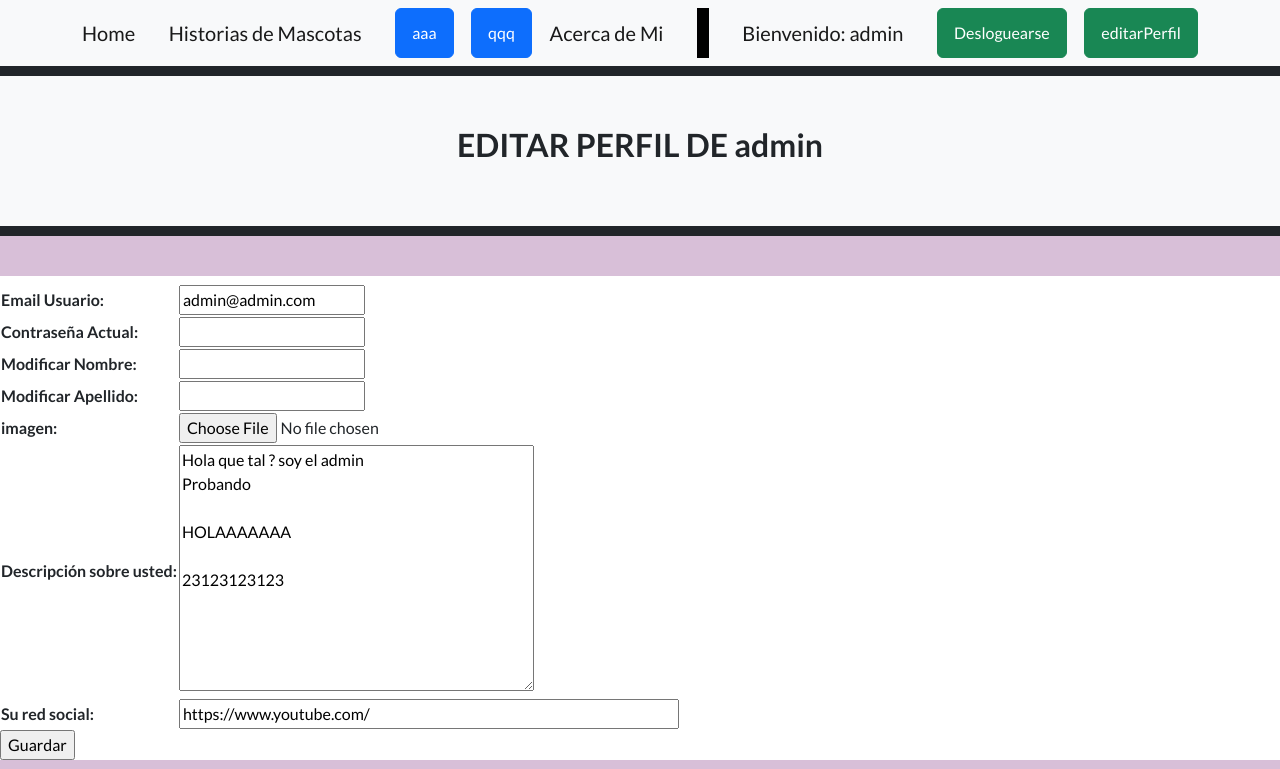
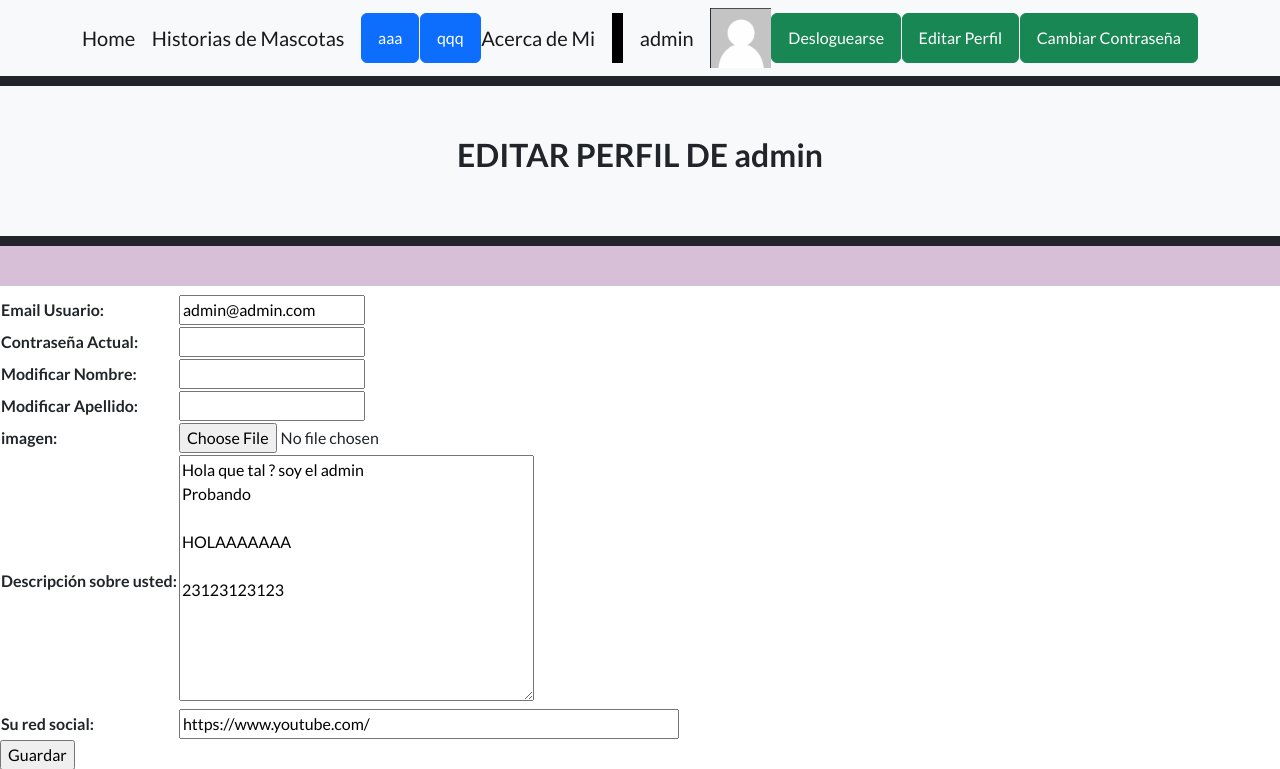
Before and after one commit to ldcomba/ProyectoFinalComba_HistoriaMascotas, a Django app: page /AppAccounts/editarPerfil/ in a window 1280 px wide. Shown: the top 769 px of the page. Run offline with Django 4.2, Linux system fonts and the light colour scheme; a user stored in the database is signed in; data comes from the database, SQL or seed files in the repository; both versions use the stored data as it was after the commit; some libraries are stand-ins or nearby versions.

Commit message:
Obtain Avatar y cambio de contraseña  terminado

```diff
--- a/AppAccounts/forms.py
+++ b/AppAccounts/forms.py
@@ -1,6 +1,7 @@
 from django import forms
 from django.contrib.auth.forms import UserCreationForm,UserChangeForm,PasswordChangeForm
 from django.contrib.auth.models import User
+from django.utils.translation import gettext as _
 
 
 class RegistroUsuarioForm(UserCreationForm):
@@ -24,7 +25,6 @@ class UserEditForm(UserChangeForm,forms.Form):
     descripcion = forms.CharField(widget=forms.Textarea, label='Descripción sobre usted',required=False)
     linkPaginaWeb=forms.URLField(label='Su red social',required=False,widget=forms.TextInput(attrs={'style': 'width: 500px;'}))
 
-
     class Meta:
         model=User
         fields = ["email", "password","first_name", "last_name"]
@@ -32,6 +32,7 @@ class UserEditForm(UserChangeForm,forms.Form):
 
 
 
-class CambiarContrasegnaForm(UserCreationForm):
-    password1= forms.CharField(label="Nueva Contraseña", widget=forms.PasswordInput)
-    password2= forms.CharField(label="Confirmar Nueva Contraseña", widget=forms.PasswordInput)
+class CambiarContrasegnaForm(PasswordChangeForm):
+    old_password = forms.CharField(label="Contraseña Actual", widget=forms.PasswordInput(attrs={'style': 'height: 50px;'}))
+    new_password1 = forms.CharField(label="Nueva Contraseña", widget=forms.PasswordInput(attrs={'style': 'height: 50px;'}))
+    new_password2 = forms.CharField(label="Repetir nueva contraseña", widget=forms.PasswordInput(attrs={'style': 'height: 50px;'}))
--- a/AppAccounts/templates/03_editarPerfil.html
+++ b/AppAccounts/templates/03_editarPerfil.html
@@ -4,7 +4,10 @@
 {% block titulo %} EDITAR PERFIL DE {{ nombreusuario }} {% endblock %}
 
 {% block contenido_que_cambia %}
-   <H3>{{ mensaje }}</H3>
+<style>  .red-text {color: red;}</style>
+<H3 class="red-text" style="padding-left: 40px;"> {{ mensaje }}</H3>
+
+
    <form action="{% url 'AppAccounts:editarPerfil' %}" method="POST" enctype="multipart/form-data"> {% csrf_token %}
     <table>
         {{ form.as_table}}
--- a/AppAccounts/urls.py
+++ b/AppAccounts/urls.py
@@ -11,4 +11,6 @@ urlpatterns = [
     path('login/',login_request, name='login'),
     path('register/', register, name='register'),
     path('editarPerfil/', editarPerfil, name='editarPerfil'),
+    #path('cambiarPass/',cambiarPass, name='cambiarPass'),
+    path('cambiarPass/', CambiarContrasenaView.as_view(), name='cambiarPass'),
 ]
--- a/AppAccounts/views.py
+++ b/AppAccounts/views.py
@@ -1,13 +1,20 @@
 from django.shortcuts import render
 from django.contrib.auth.forms import AuthenticationForm, UserCreationForm
-from django.contrib.auth import login, authenticate
+from django.contrib.auth import login, authenticate, update_session_auth_hash
 from .models import PerfilUsuario #Curso, Profesor, Estudiante, Avatar
-from .forms import RegistroUsuarioForm,UserEditForm
+from .forms import RegistroUsuarioForm,UserEditForm,CambiarContrasegnaForm
 from django.core.files.storage import default_storage
 from django.core.files.base import ContentFile
 
+from AppPages.views import obtenerAvatar
+from django.contrib.auth.forms import SetPasswordForm
+from django.contrib.auth.views import PasswordChangeView
+from django.urls import reverse_lazy
+from django.contrib.messages.views import SuccessMessageMixin
 
 # Create your views here.
+
+
 def login_request(request):
     if request.method=="POST":
         form=AuthenticationForm(request, data=request.POST)
@@ -18,7 +25,7 @@ def login_request(request):
             usuario=authenticate(username=usu, password=clave)
             if usuario is not None:
                 login(request, usuario)
-                return render(request, "01_home.html", {"mensaje":f"Usuario {usu} logueado correctamente"})
+                return render(request, "01_home.html", {"mensaje":f"Usuario {usu} logueado correctamente",  "avatar":obtenerAvatar(request)})
             else:
                 return render(request, "01_login.html", {"form":form, "mensaje":"Datos Invalidos"})
         else:
@@ -34,7 +41,7 @@ def register(request):
             if form.is_valid():
                 username=form.cleaned_data['username']
                 form.save()
-                return render(request, "01_home.html", {"mensaje":"Usuario Creado :)"})
+                return render(request, "01_home.html", {"mensaje":"Usuario Creado :)",  "avatar":obtenerAvatar(request)})
 
             else:
                 form=RegistroUsuarioForm()
@@ -64,25 +71,69 @@ def editarPerfil(request):
             #usuario.password2=info["password2"]
             usuario.first_name=info["first_name"]
             usuario.last_name=info["last_name"]
-            usuario.save()
+            password = info["password"]
+            if not authenticate(username=usuario.username, password=password):
+                return render(request,"03_editarPerfil.html",{"form": form,"nombreusuario": usuario.username,"mensaje": "Contraseña incorrecta" ,  "avatar":obtenerAvatar(request)})
+            else:
+                usuario.save()
 
-            if "imagen" in request.FILES:
-                # avatarViejo=perfilUsuario.objects.filter(user=request.user)
-                # if len(avatarViejo)>0:
-                #     avatarViejo[0].delete()
-                if perfilUsuario.imagen:
-                    default_storage.delete(perfilUsuario.imagen.name)
-                perfilUsuario.imagen = request.FILES["imagen"]
+                if "imagen" in request.FILES:
+                    # avatarViejo=perfilUsuario.objects.filter(user=request.user)
+                    # if len(avatarViejo)>0:
+                    #     avatarViejo[0].delete()
+                    if perfilUsuario.imagen:
+                        default_storage.delete(perfilUsuario.imagen.name)
+                    perfilUsuario.imagen = request.FILES["imagen"]
 
-            perfilUsuario.linkPaginaWeb=info["linkPaginaWeb"]
-            perfilUsuario.descripcion=info["descripcion"]
-            perfilUsuario.save()
+                perfilUsuario.linkPaginaWeb=info["linkPaginaWeb"]
+                perfilUsuario.descripcion=info["descripcion"]
+                perfilUsuario.save()
 
-            return render(request,"01_home.html",{"mensaje": f"usuario {usuario.username} editado correctamente"})
+                return render(request,"01_home.html",{"mensaje": f"usuario {usuario.username} editado correctamente",  "avatar":obtenerAvatar(request)})
         else:
-            return render(request, "03_editarPerfil.html", {"form": form, "nombreusuario":usuario.username, "mensaje":"Datos invalidos"})
+            return render(request, "03_editarPerfil.html", {"form": form, "nombreusuario":usuario.username, "mensaje":"Datos invalidos",  "avatar":obtenerAvatar(request)})
     else:
         mensaje=""
         form=UserEditForm(instance=usuario,initial={"descripcion":perfilUsuario.descripcion,"linkPaginaWeb":perfilUsuario.linkPaginaWeb,"imagen":perfilUsuario.imagen})
 
-        return render(request, "03_editarPerfil.html", {"form": form, "nombreusuario":usuario.username, "mensaje":mensaje})
+        return render(request, "03_editarPerfil.html", {"form": form, "nombreusuario":usuario.username, "mensaje":mensaje,  "avatar":obtenerAvatar(request)})
+
+
+# def cambiarPass(request):
+
+#     usuario = request.user
+#     if request.method == "POST":
+#         form = CambiarContrasegnaForm(request.POST)
+#         if form.is_valid():
+#             # Obtenemos la contraseña actual del formulario
+#             old_password = form.cleaned_data['old_password']
+#             # Verificamos que la contraseña actual sea correcta
+#             if usuario.check_password(old_password):
+#                 # Cambiamos la contraseña del usuario
+#                 new_password = form.cleaned_data['new_password1']
+#                 usuario.set_password(new_password)
+#                 usuario.save()
+#                 # Actualizamos la sesión de autenticación
+#                 update_session_auth_hash(request, usuario)
+#                 return render(request, "01_home.html", {"mensaje": f"Contraseña de {usuario.username} cambiada correctamente"})
+#             else:
+
+#                 return render(request, "04_cambiarPass.html", {"form": form, "nombreusuario": usuario.username, "mensaje": "Contraseña actual incorrecta"})
+#         else:
+#             mensaje=form.is_valid()
+#             return render(request, "04_cambiarPass.html", {"form": form, "nombreusuario": usuario.username, "mensaje": mensaje})
+#     else:
+#         mensaje = ""
+#         form = CambiarContrasegnaForm(usuario)
+#         return render(request, "04_cambiarPass.html", {"form": form, "nombreusuario": usuario.username, "mensaje": mensaje})
+
+
+class CambiarContrasenaView(SuccessMessageMixin,PasswordChangeView):
+    template_name = '04_cambiarPass.html'
+    form_class = CambiarContrasegnaForm  # Utiliza tu formulario personalizado
+    success_url =  reverse_lazy('home')  # Define la URL a la que redirigir después de cambiar la contraseña
+    success_message = "Contraseña cambiada correctamente"  # Mensaje de éxito
+    def get_context_data(self, **kwargs):
+            context = super().get_context_data(**kwargs)
+            context['avatar'] = obtenerAvatar(self.request) # Add the "avatar" variable to the context
+            return context
--- a/AppPages/templates/00_padre.html
+++ b/AppPages/templates/00_padre.html
@@ -37,15 +37,15 @@
 
                 {% if user.is_authenticated %}
 
-                <a class="navbar-brand"> Bienvenido: {{ user.username }} </a>
-
+                <a class="navbar-brand">  {{ user.username }} </a>
+                <img src="{{ avatar }}" alt="avatar" style="width:auto;height:60px;" >
 
 
 
                 <a class="btn btn-success" href="{% url 'AppAccounts:logout' %}">Desloguearse</a>
 
-                <a class="btn btn-success" href="{% url 'AppAccounts:editarPerfil' %}">editarPerfil</a>
-
+                <a class="btn btn-success" href="{% url 'AppAccounts:editarPerfil' %}">Editar Perfil</a>
+                <a class="btn btn-success" href="{% url 'AppAccounts:cambiarPass' %}">Cambiar Contraseña</a>
                 {% else %}
                 <a class="btn btn-success" href="{% url 'AppAccounts:login' %}">Loguearse</a>
                 <a class="btn btn-success" href="{% url 'AppAccounts:register' %}">Registrarse</a>
--- a/AppPages/views.py
+++ b/AppPages/views.py
@@ -1,16 +1,28 @@
 from django.shortcuts import render
 from .models import Mascota
+from AppAccounts.models import PerfilUsuario
 
 #from .models import Impresora, RolloFilamento, Archivo3mf
 from django.http import HttpResponse
 #from .forms import ImpresoraForm, RolloFilamentoForm, Archivo3mfForm
+from django.db.models import Q
+# Create your views here.
 
-# Create your views here.
+
+def obtenerAvatar(request):
+    #avatares=PerfilUsuario.objects.filter(user=request.user.id)
+    avatares = PerfilUsuario.objects.filter(Q(user=request.user.id) & Q(imagen__isnull=False) & ~Q(imagen=''))
+    if len(avatares)!=0:
+        return avatares[0].imagen.url
+    else:
+        return "/media/avatars/avatarpordefecto.png"
+
+
 def home (request):
-    return render(request,"01_home.html")
+    return render(request,"01_home.html",{"avatar":obtenerAvatar(request)})
 
 def aboutMe (request):
-    return render(request,"02_aboutMe.html")
+    return render(request,"02_aboutMe.html",{"avatar":obtenerAvatar(request)})
 
 
 def routePages(request):
@@ -24,7 +36,7 @@ def routePages(request):
         else:
             mensaje=""
 
-    return render(request, "03_routePages.html",{"mascotasHistorias":mascotasHistorias,"mensaje":mensaje})
+    return render(request, "03_routePages.html",{"mascotasHistorias":mascotasHistorias,"mensaje":mensaje,"avatar":obtenerAvatar(request)})
 
 
 def routePagesId (request,id):
@@ -34,4 +46,4 @@ def routePagesId (request,id):
     else:
         mensaje=""
 
-    return render(request, "04_routePagesId.html",{"mascotasHistorias":mascotasHistorias,"mensaje":mensaje})
+    return render(request, "04_routePagesId.html",{"mascotasHistorias":mascotasHistorias,"mensaje":mensaje,"avatar":obtenerAvatar(request)})
```
Also changed, not shown: AppAccounts/templates/04_cambiarPass.html (added, +14 -0 lines), AppPages/templates/01_home.html (+33 -2 lines), db.sqlite3, media/avatarpordefecto.png (added), media/avatars/20230819_170217.jpg (added), media/avatars/PA190006_Z6dSClC.JPG (added), media/avatars/avatarpordefecto.png (added), media/avatars/foto_cv_2_eqoJ403.jpg (deleted), media/avatars/png-transparent-u-s-catanzaro-1929-serie-c-a-s-avellino-1912-u-s-arezzo-orlandi-_RHtfKL6.png (added), media/avatars/png-transparent-u-s-catanzaro-1929-serie-c-a-s-avellino-1912-u-s-arezzo-orlandi-_kgie4ij.png (added).
